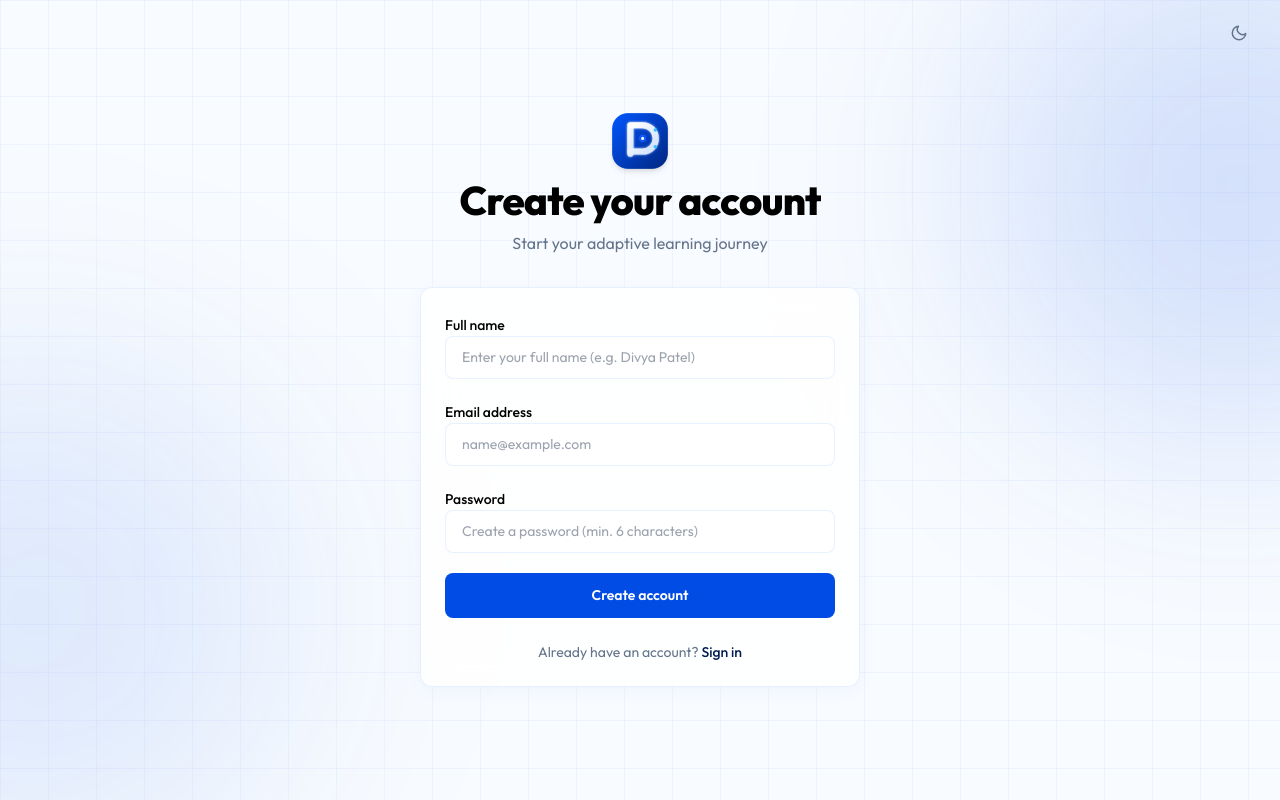
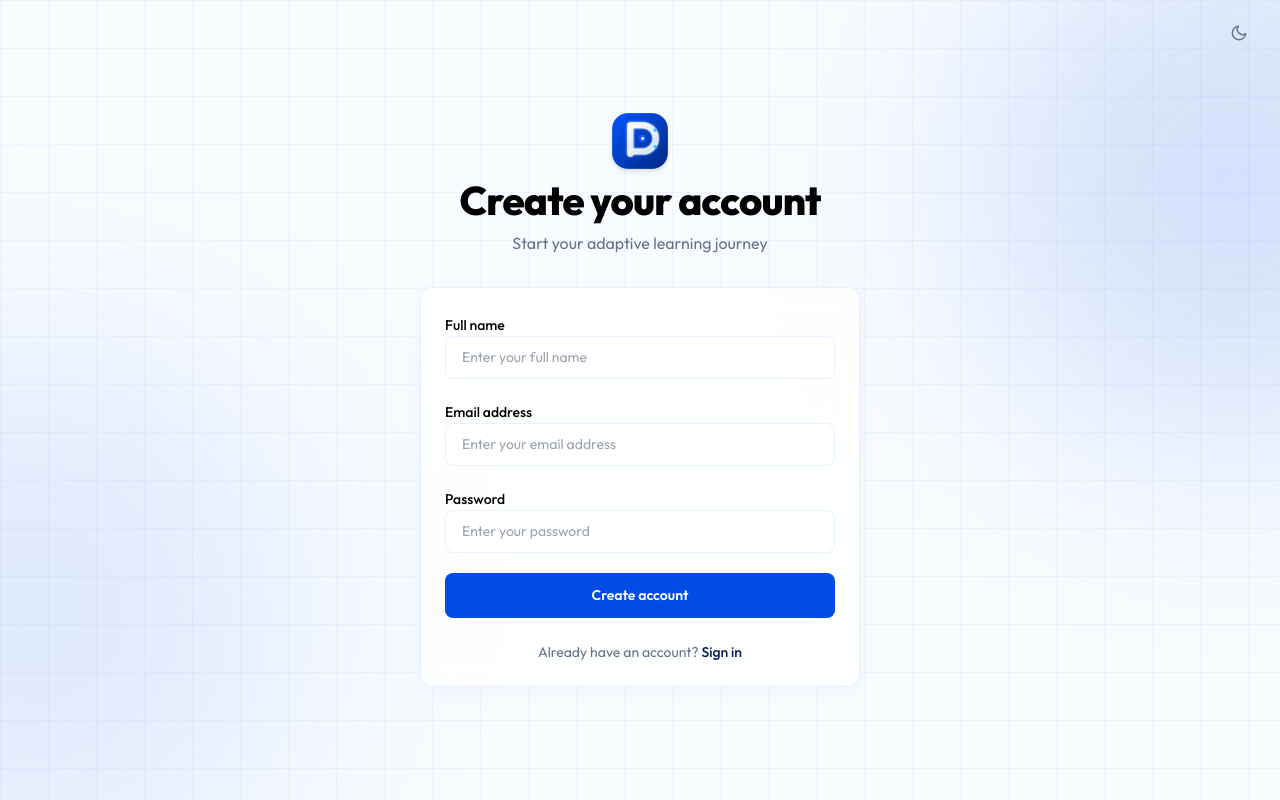
Before and after one commit to Iamdivy69/SIH2026_INTERNAL, a React (Vite) app in the folder frontend/: page /signup in a window 1280 px wide. Built offline with nearby package versions, Linux system fonts and the light colour scheme; no server answers.

Commit message:
Update Signup and Login placeholders to clean, neutral, professional prompts with no sample names

```diff
--- a/frontend/src/pages/Login.jsx
+++ b/frontend/src/pages/Login.jsx
@@ -105,7 +105,7 @@ export default function Login() {
                   required
                   value={form.email}
                   onChange={handleChange}
-                  placeholder="e.g. aksh@demo.com or divya@demo.com"
+                  placeholder="Enter your email address"
                   className="input"
                 />
               </div>
--- a/frontend/src/pages/Signup.jsx
+++ b/frontend/src/pages/Signup.jsx
@@ -120,7 +120,7 @@ export default function Signup() {
                   autoComplete="name"
                   value={form.name}
                   onChange={handleChange}
-                  placeholder="Enter your full name (e.g. Divya Patel)"
+                  placeholder="Enter your full name"
                   className="input"
                   style={errors.name ? { borderColor: '#ef4444' } : {}}
                 />
@@ -138,7 +138,7 @@ export default function Signup() {
                   autoComplete="email"
                   value={form.email}
                   onChange={handleChange}
-                  placeholder="name@example.com"
+                  placeholder="Enter your email address"
                   className="input"
                   style={errors.email ? { borderColor: '#ef4444' } : {}}
                 />
@@ -156,7 +156,7 @@ export default function Signup() {
                   autoComplete="new-password"
                   value={form.password}
                   onChange={handleChange}
-                  placeholder="Create a password (min. 6 characters)"
+                  placeholder="Enter your password"
                   className="input"
                   style={errors.password ? { borderColor: '#ef4444' } : {}}
                 />
```
